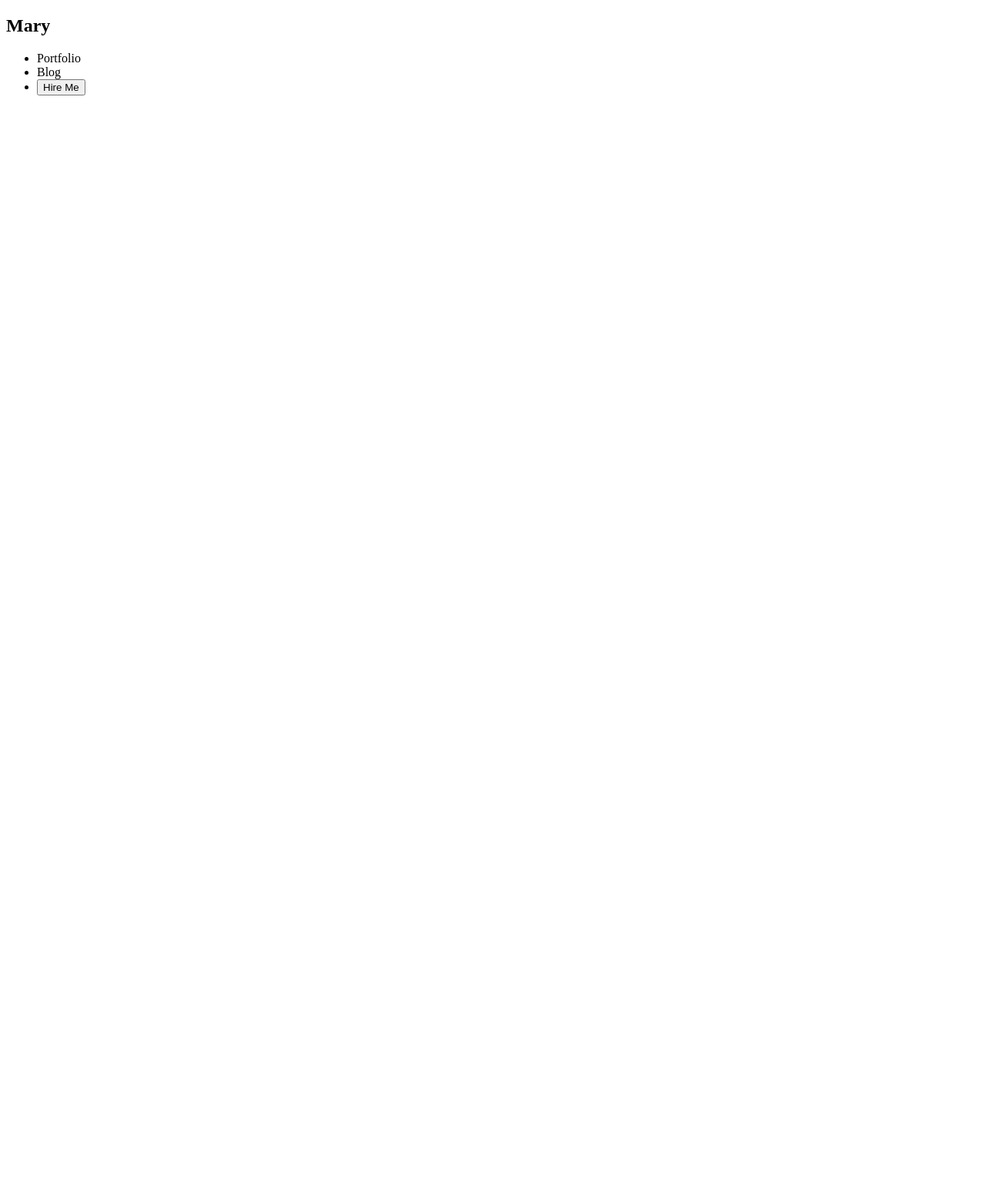
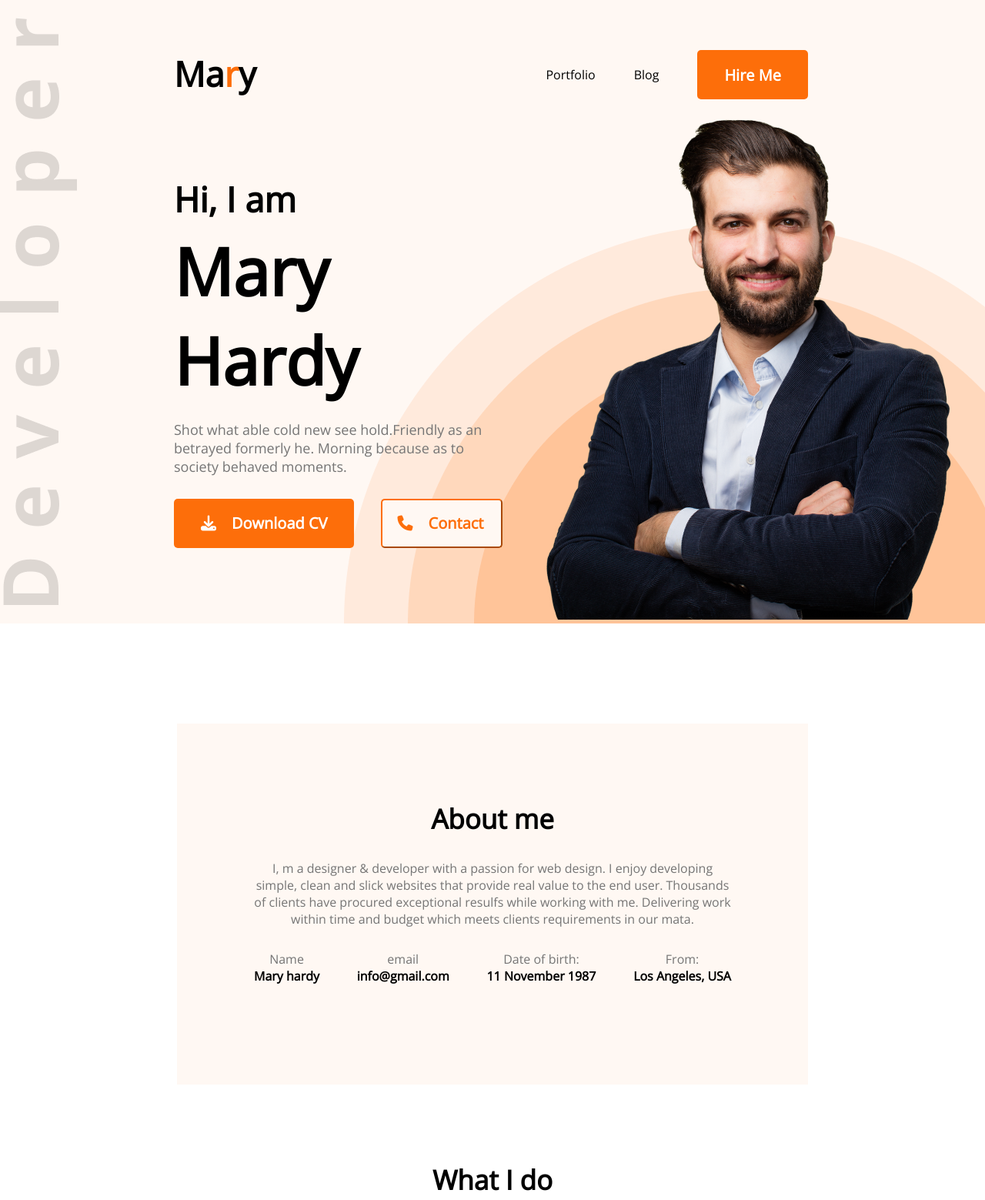
Before and after one commit to Sagor002/Portfolio-Mary, a plain HTML site: page index.html in a window 1280 px wide. Shown: the top 1559 px of the page at 77% size. Before the commit the page ends 800 px from the top, so only its background shows below. Drawn offline with nearby package versions, Linux system fonts and the light colour scheme.

Commit message:
first commit

```diff
--- a/index.html
+++ b/index.html
@@ -12,17 +12,80 @@
 
 </head>
 <body>
-    <header>
+    <header class="header">
         <nav>
-            <h2>Ma<span>r</span>y</h2>
+            <h2 class="header-nav">Ma<span class="text-primary">r</span>y</h2>
             <ul>
                 <li>Portfolio</li>
                 <li>Blog</li>
-                <li><button>Hire Me</button></li>
+                <li><button class="btn-primary">Hire Me</button></li>
                 </li>
             </ul>
         </nav>
+        <section class="banner-section">
+            <div>
+                <h3 class="banner-sub-title">Hi, I am</h3>
+                <h1 class="banner-title">Mary Hardy</h1>
+                <p class="banner-paragraph">Shot what able cold new see hold.Friendly as an betrayed formerly he. Morning because as to society behaved moments.</p>
+                <button class="btn-primary"><i class=" contact fa-solid fa-download icon"></i>Download CV</button>
+                <button class="btn-secondary"><i class=" contact fa-solid fa-phone icon"></i>Contact</button>
+
+            </div>
+            <div>
+                <img src="./images/hardy.png" alt="">
+            </div>
+        </section>
     </header>
+    <main>
+           <!-- about me section -->
+      <div class="about-me">
+        <h2 class="common-heading">About me</h2>
+        <p class="aboutme-description">I, m a designer & developer with a passion for web design. I enjoy developing simple, clean and slick websites that provide real value to the end user. Thousands of clients have procured exceptional resulfs while working with me. Delivering work within time and budget which meets clients requirements in our mata.</p>
+        <section class="about-info">
+            <div>
+                <p class="about-description">Name</p>
+                <h4>Mary hardy</h3>
+            </div>
+            <div>
+                <p class="about-description">email</p>
+                <h4>info@gmail.com</h3>
+            </div>
+            <div>
+                <p class="about-description">Date of birth:</p>
+                <h4>11 November 1987</h3>
+            </div>
+            <div>
+                <p class="about-description">From:</p>
+                <h4>Los Angeles, USA</h3>
+            </div>
 
-</body>
-</html>
+        </section>
+    </div>
+    <!-- what I do section -->
+
+    <section class="what-i-do-section">
+        <h2 class="common-heading">What I do</h2>
+        <p class="what-i-do-para">I have more than 10 years experience building software for clients all over the world. Below is a quick overview of my main technical skill sets and technologies i use. Want to find out more about my experience? Check out my online resume and project portfolio.</p>
+        <div class="what-i-do-card">
+            <div class="card-info">
+                <img src="./images/icons/js.png" alt="">
+                <h4 class="what-i-d0-h4">Vanilla JavaScript</h4>
+                <p class="what-i-d0-p">List skill/technologies here. You can change the icon above to any of the 1500+ FontAwesome 5 free icons available. Aenean commodo ligula eget dolor.</p>
+            </div>
+            <div class="card-info">
+                <img src="./images/icons/react.png" alt="">
+                <h4 class="what-i-d0-h4">React</h4>
+                <p class="what-i-d0-p">List skill/technologies here. You can change the icon above to any of the 1500+ FontAwesome 5 free icons available. Aenean commodo ligula eget dolor.</p>
+            </div>
+            <div class="card-info">
+                <img src="./images/icons/nodejs.png" alt="">
+                <h4 class="what-i-d0-h4">Node.js</h4>
+                <p class="what-i-d0-p">List skill/technologies here. You can change the icon above to any of the 1500+ FontAwesome 5 free icons available. Aenean commodo ligula eget dolor.</p>
+            </div>
+            <div class="card-info">
+                <img src="./images/icons/mongo.png" alt="">
+                <h4 class="what-i-d0-h4">MongoDB</h4>
+                <p class="what-i-d0-p">List skill/technologies here. You can change the icon above to any of the 1500+ FontAwesome 5 free icons available. Aenean commodo ligula eget dolor.</p>
+            </div>
+        </div>
+    </section>
--- a/style/style.css
+++ b/style/style.css
@@ -0,0 +1,138 @@
+*{
+    margin: 0;
+    font-family: 'Open Sans', sans-serif;
+}
+.text-primary{
+    color: #FD6E0A;
+}
+.contact{
+    margin-right: 20px;
+}
+.btn-primary{
+    height: 64px;
+    padding: 0 35px 0 35px;
+    border-radius: 5px;
+    background-color: #FD6E0A;
+    border: none;
+    font-size: 20px;
+    font-weight: 700;
+    color: white;
+}
+.header{
+    background-color: #FFF8F3;
+    background-image: url('../images/header_bg.png'), url('../images/developer.png');
+    background-repeat: no-repeat;
+    background-position: right bottom, left;
+    padding-top: 65px;
+}
+.header-nav{
+    font-size: 45px;
+    font-weight: 800;
+}
+nav{
+    display: flex;
+    justify-content: space-between;
+    margin: 0 230px 0 226px;
+}
+nav ul{
+    display: flex;
+    align-items: center;
+}
+nav li{
+    list-style: none;
+    margin-left: 50px;
+}
+/* banner-section */
+.banner-section{
+    display: flex;
+    align-items: center;
+    margin: 0 35px 0 226px;
+}
+.banner-sub-title{
+    font-size: 45px;
+    font-weight: 600;
+    margin-bottom: 5px;
+}
+.banner-title{
+    font-size: 85px;
+    font-weight: 700;
+    margin-bottom: 20px;
+}
+.banner-paragraph{
+    font-size: 18px;
+    color: #757575;
+    margin-bottom: 30px;
+}
+.btn-secondary{
+    height: 64px;
+    font-size: 20px;
+    font-weight: 700;
+    padding: 0 23px 0 20px;
+    color: #FD6E0A;
+    border-color: #FD6E0A;
+    border-radius: 5px;
+    background-color: #FFF8F3;
+    margin-left: 30px;
+}
+/* about me style */
+.about-me{
+    margin: 130px 230px 0 230px;
+    background-color: #FFF8F3;
+}
+.common-heading{
+    font-size: 35px;
+    font-weight: 700;
+    text-align: center;
+    padding-top: 100px;
+}
+.aboutme-description{
+    color: #757575;
+    padding: 30px 100px 30px 100px;
+    text-align: center;
+}
+ .about-info{
+    display: flex;
+    justify-content: space-between;
+    text-align: center;
+    padding: 0 100px 130px 100px;
+}
+.about-description{
+   color: #757575;
+}
+/* what i do section */
+.common-heading{
+    font-size: 35px;
+    font-weight: 700;
+    text-align: center;
+    padding-top: 100px;
+}
+.what-i-do-para{
+    font-size: 18px;
+    color: #757575;
+    margin: 30px 340px 30px 340px;
+}
+.what-i-do-card{
+    display: flex;
+    margin: 50px 230px 130px 230px;
+    gap: 24px;
+    justify-content: space-between;
+
+
+}
+.what-i-d0-h4{
+    font-size: 20px;
+    font-weight: 700;
+    margin-top: 30px;
+    margin-bottom: 20px;
+}
+.what-i-d0-p{
+    font-size: 18px;
+    color: #757575;
+}
+.card-info{
+    border-radius: 5px;
+    background: #FFF;
+    width: 200px;
+    box-shadow: 0px 6px 50px 0px rgba(0, 0, 0, 0.06);
+    padding: 30px 33px;
+}
```
